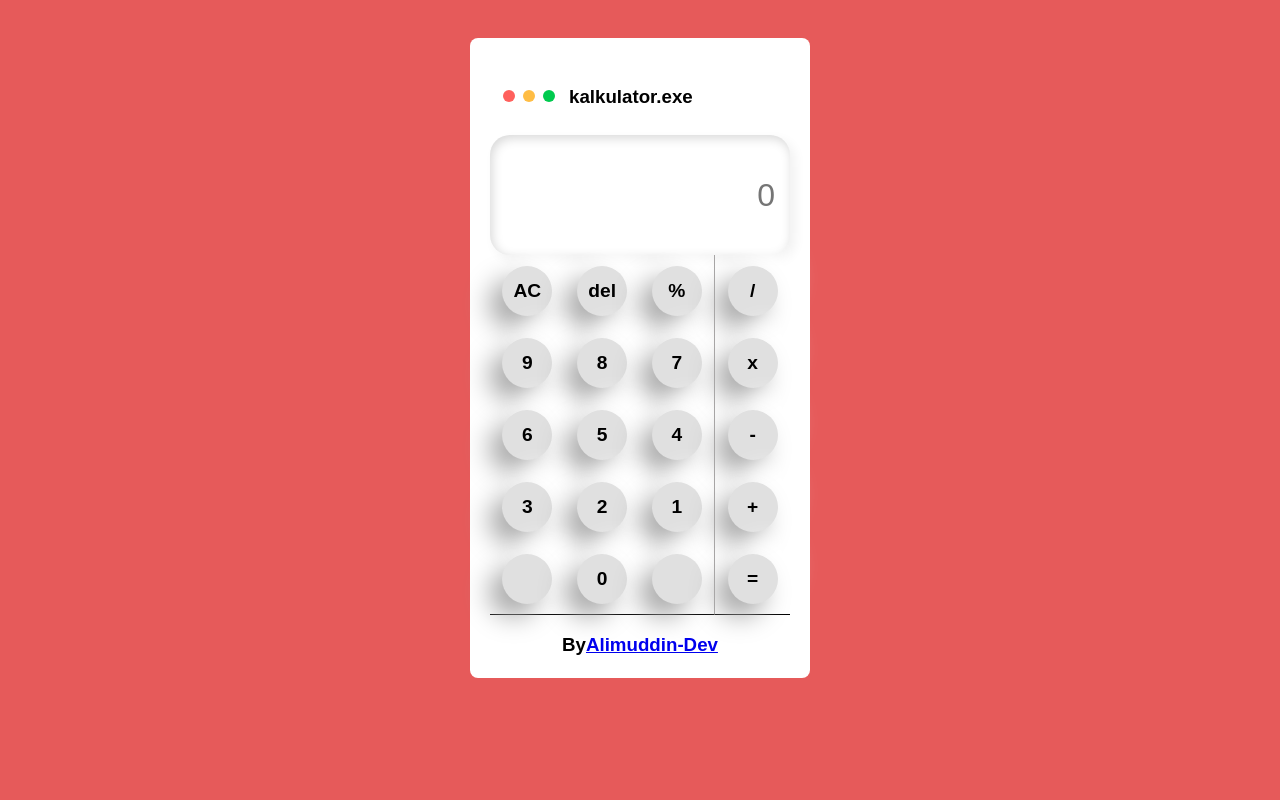
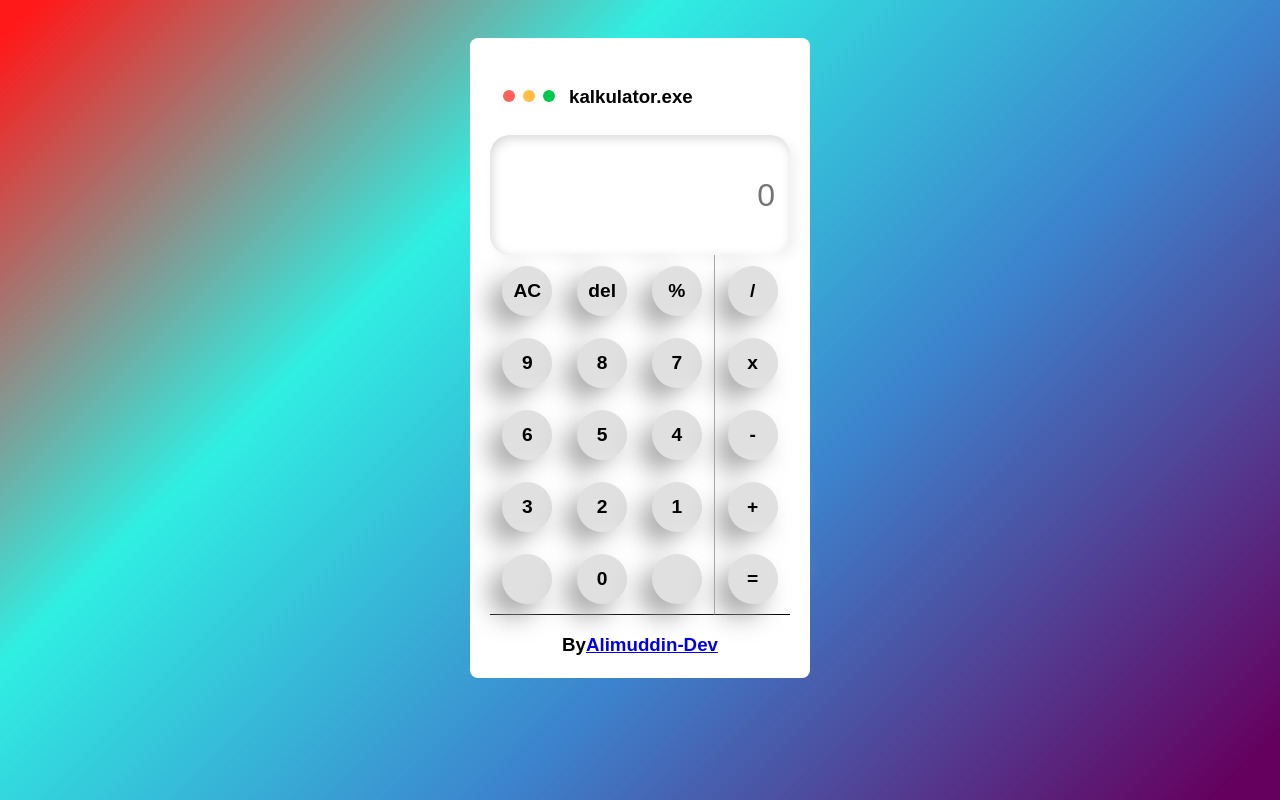
Before and after one commit to Alimuddin-dev/kalkulator, a plain HTML site: page index.html in a window 1280 px wide. Drawn offline with Linux system fonts and the light colour scheme.

Commit message:
menambahkan background animasi

```diff
--- a/style.css
+++ b/style.css
@@ -4,7 +4,15 @@
 @import url("https://fonts.googleapis.com/css2?family=Lato:wght@700&family=Poppins:ital,wght@0,400;0,500;0,600;0,700;0,800;1,500;1,700&display=swap");
 
 body {
-  background-color: #e65a5a;
+  background: linear-gradient(
+    315deg,
+    rgba(101, 0, 94, 1) 3%,
+    rgba(60, 132, 206, 1) 38%,
+    rgba(48, 238, 226, 1) 68%,
+    rgba(255, 25, 25, 1) 98%
+  );
+  animation: gradient 15s ease infinite;
+  background-attachment: fixed;
   display: flex;
   justify-content: center;
   align-items: center;
```
